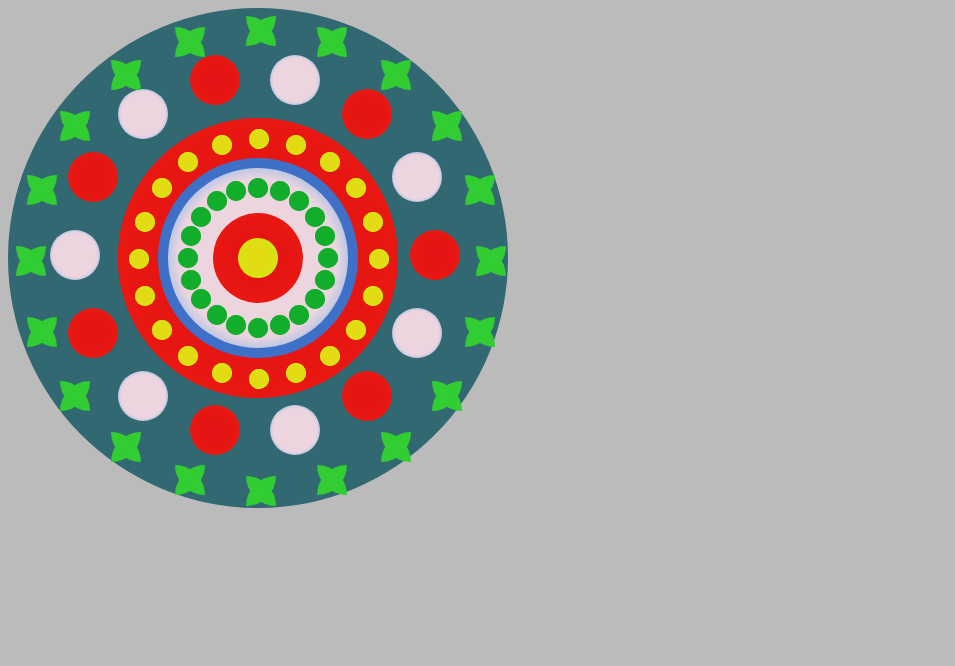
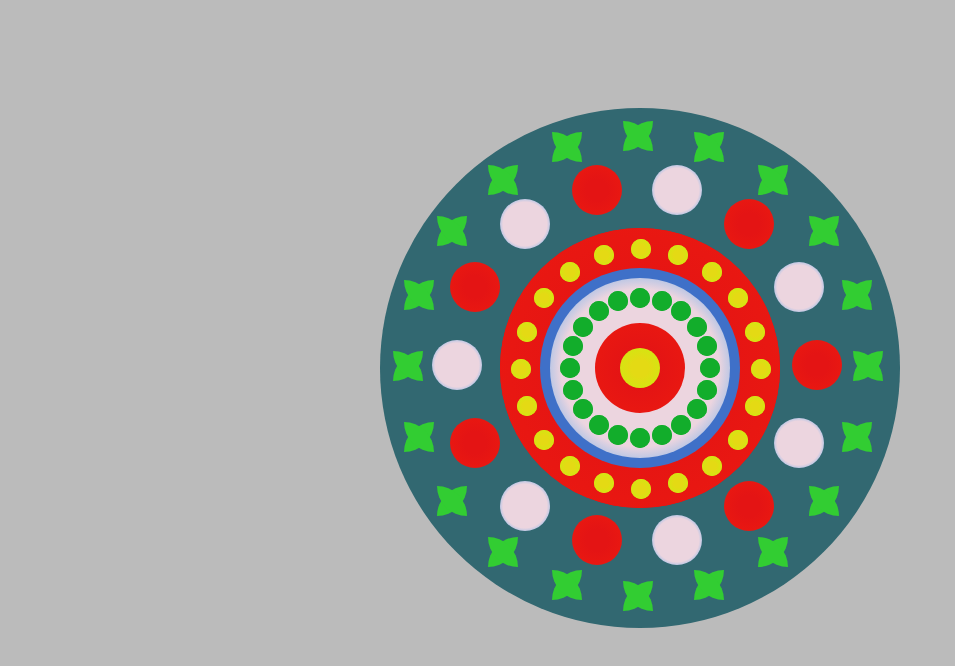
Before and after one commit to AmanSingh137/myrangoli, a website: page index.html in a window 1280 px wide. Shown: the whole page, without its empty margins (0-955 px from the left). Drawn offline with Linux system fonts and the light colour scheme.

Commit message:
rangoli positioning fixed

```diff
--- a/index.css
+++ b/index.css
@@ -3,17 +3,21 @@ body {
     justify-content: center;
     box-sizing: border-box;
     background-color: #bbb;
+    display: flex;
+    justify-content: center;
+    align-items: center;
 }
 
 .cont{
     background-color:  #326872;
     background: hsl(189, 39%, 32%);
-    height: 500px;
-    width: 500px;
+    height: 520px;
+    width: 520px;
     border-radius: 500px;
     display: flex;
     justify-content: center;
     align-items: center;
+    margin-top: 100px;
 }
 
 .rangoli {
--- a/index.js
+++ b/index.js
@@ -43,7 +43,7 @@ for (var i = 1; i <= 40; ++i) {
 
 var outerCircle = 360/40;
 var radOuter = 230;
-var offsetToChildCenterOuter = -100;
+var offsetToChildCenterOuter = -95;
 var totalOffsetOuter = offsetToChildCenter - offsetToChildCenterOuter;
 for(var i = 1; i <= 40; ++i)
 {
```
